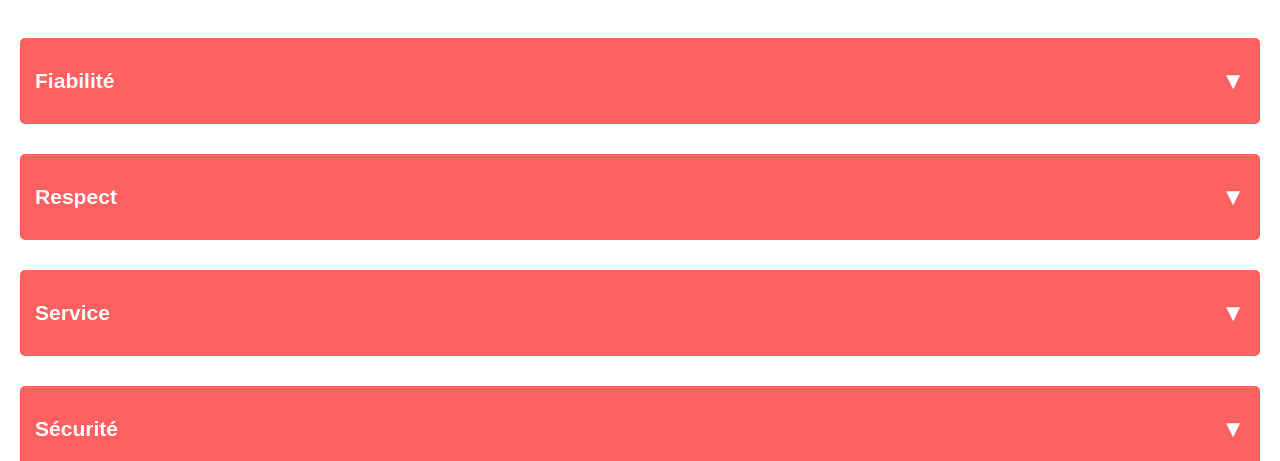
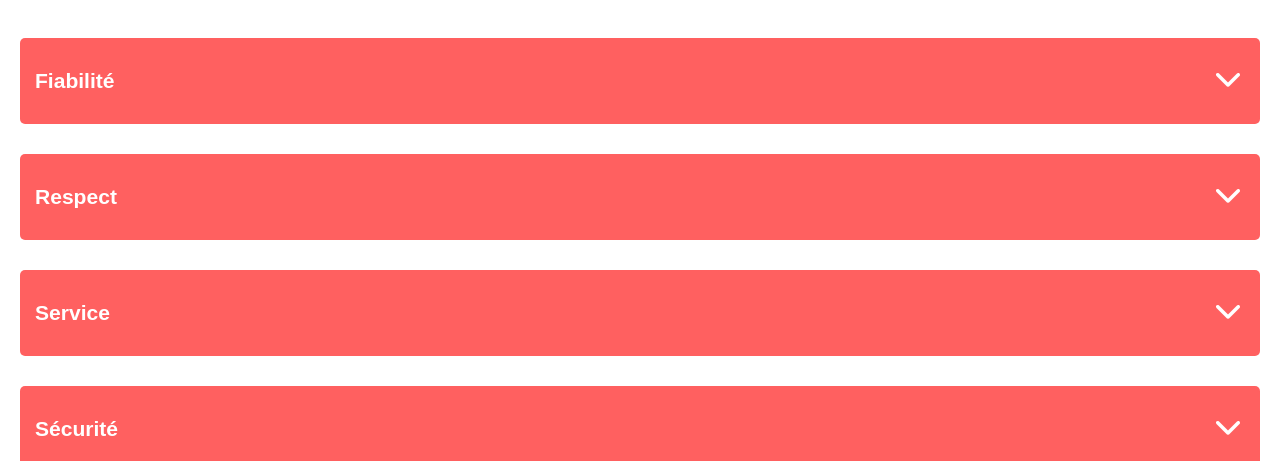
Before and after one commit to armadne/kasa, a React (Vite) app: page /about in a window 1280 px wide. Shown: the part 339-800 px from the top of the page. Built offline with nearby package versions, Linux system fonts and the light colour scheme.

Commit message:
mise en place des chevrons pour collapse dans la page about

```diff
--- a/src/components/Collapse.jsx
+++ b/src/components/Collapse.jsx
@@ -1,13 +1,20 @@
 import { useState } from "react";
+import arrowDown from "../assets/arrow-down.png";
+import arrowUp from "../assets/arrow-up.png";
+
 
 function Collapse({ title, content }) {
   const [open, setOpen] = useState(false);
 
   return (
-    <div className="collapse">
+    <div className={`collapse ${open ? "open" : ""}`}>
       <div className="collapse-header" onClick={() => setOpen(!open)}>
         <h3>{title}</h3>
-        <span>{open ? "▲" : "▼"}</span>
+        <img
+          src={open ? arrowUp : arrowDown}
+          alt={open ? "Flèche vers le haut" : "Flèche vers le bas"}
+          className="collapse-arrow"
+        />
       </div>
       {open && <div className="collapse-content">{content}</div>}
     </div>
```
Also changed, not shown: src/assets/arrow-down.png (added), src/assets/arrow-up.png (added).
